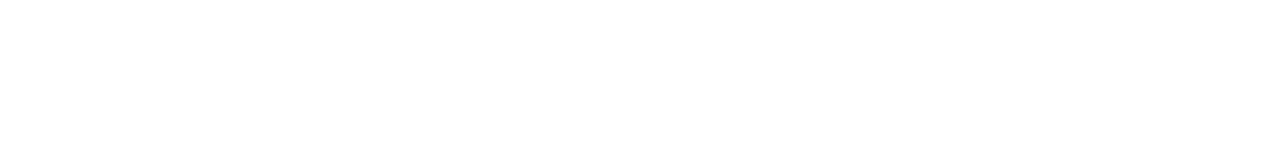
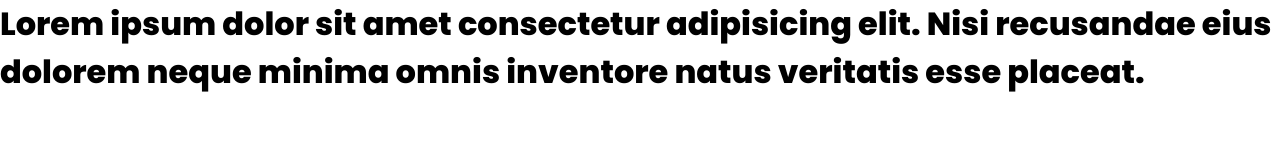
Before and after one commit to Ahmadjonov004/edufree, a plain HTML site: page index.html in a window 1280 px wide. Drawn offline with Linux system fonts and the light colour scheme.

Commit message:
2test uchun commit qildim

```diff
--- a/index.html
+++ b/index.html
@@ -16,7 +16,9 @@
     <title>eduFree</title>
   </head>
   <body>
-    <header></header>
+    <header>
+      <h1>Lorem ipsum dolor sit amet consectetur adipisicing elit. Nisi recusandae eius dolorem neque minima omnis inventore natus veritatis esse placeat.</h1>
+    </header>
     <main></main>
     <footer></footer>
   </body>
```
